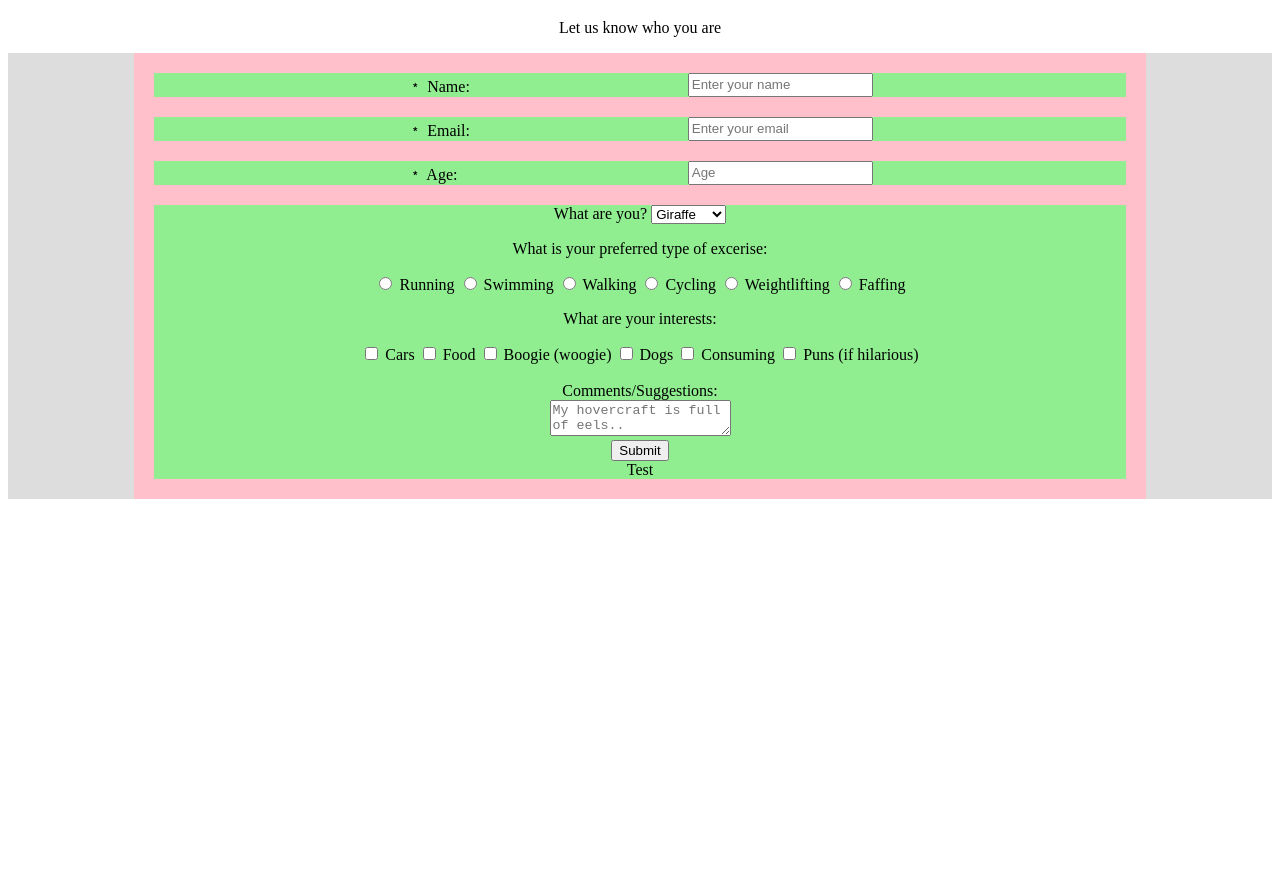
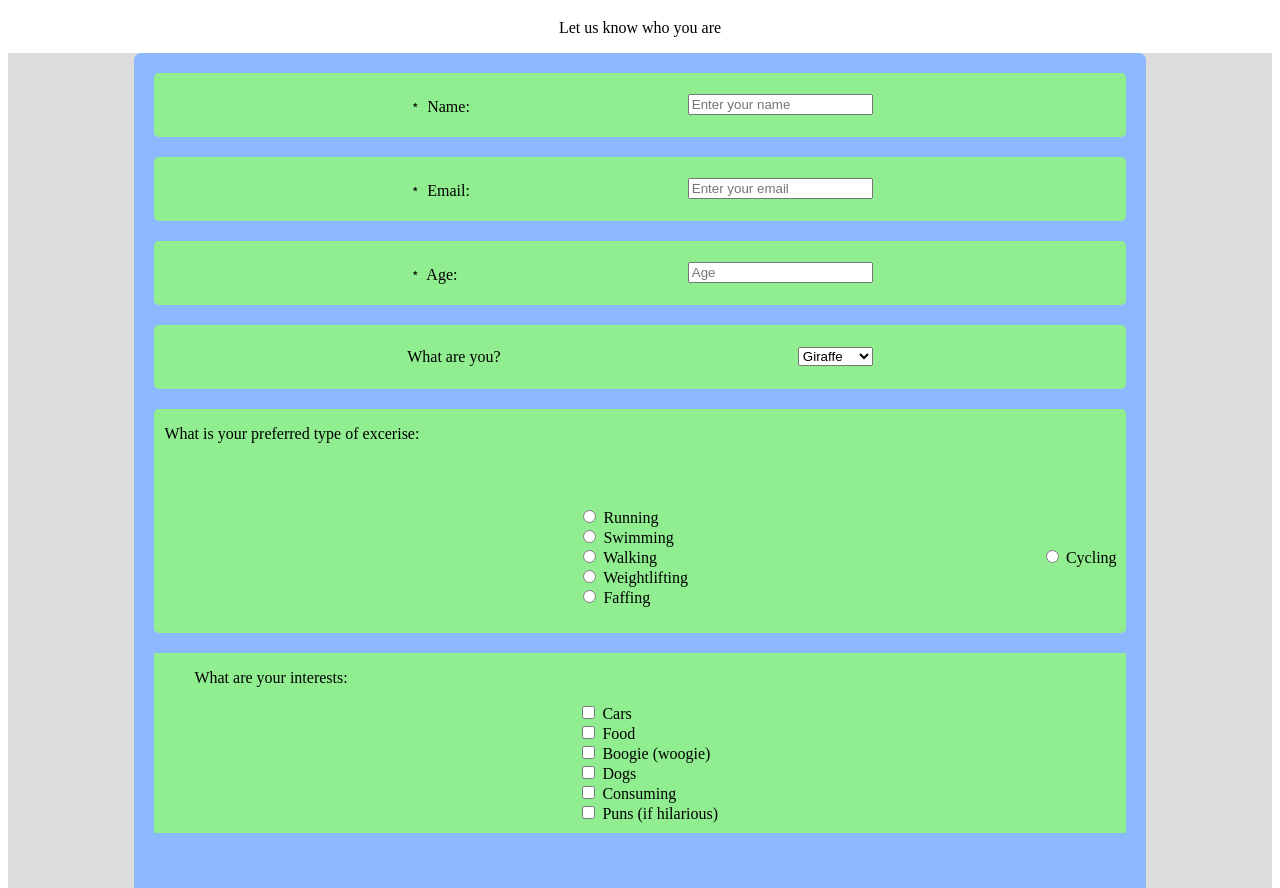
Before and after one commit to e-norstrom/survey-form, a plain HTML site: page index.html in a window 1280 px wide. Shown: the part 61-949 px from the top of the page. Before the commit the page ends 800 px from the top, so only its background shows below. Drawn offline with Linux system fonts and the light colour scheme.

Commit message:
adds css and alignment

```diff
--- a/index.html
+++ b/index.html
@@ -29,8 +29,9 @@
             <input id="number" type="number" placeholder="Age" max="130" required oninvalid="this.setCustomValidity('No. Sillypants')"
    oninput="setCustomValidity('')"><br>
           </div>
-          <div>
+          <div class="spacing">
             <label id="dropdown-label" for="dropdown">What are you? </label>
+            <div class="filler"></div>
             <select id="dropdown" class="dropdown" name="What?">
               <option value="Giraffe">Giraffe</option>
               <option value="Cat">Cat</option>
@@ -39,42 +40,48 @@
               <option value="Human">Human</option>
               <option value="Vulcan">Vulcan</option>
             </select><br>
-            <div>
+          </div>
+            <div id="excerise">
               <p>What is your preferred type of excerise: <p>
-                <input id="running" type="radio" name="excerise">
-                <label for="running">Running</label>
-                <input id="swimming" type="radio" name="excerise">
-                <label for="swimming">Swimming</label>
-                <input id="walking" type="radio" name="excerise">
-                <label for="walking">Walking</label>
-                <input id="cycling" type="radio" name="excerise">
-                <label for="cycling">Cycling</label>
-                <input id="weightlifting" type="radio" name="excerise">
-                <label for="weightlifting">Weightlifting</label>
-                <input id="faffing" type="radio" name="excerise">
-                <label for="faffing">Faffing</label>
+                <ul>
+                  <li><input id="running" type="radio" name="excerise">
+                  <label for="running">Running</label></li>
+                  <li><input id="swimming" type="radio" name="excerise">
+                  <label for="swimming">Swimming</label></li></li>
+                  <li><input id="walking" type="radio" name="excerise">
+                  <label for="walking">Walking</label></li>
+                  <li><input id="cycling" type="radio" name="excerise">
+                  <label for="cycling">Cycling</label></li>
+                  <li><input id="weightlifting" type="radio" name="excerise">
+                  <label for="weightlifting">Weightlifting</label></li>
+                  <li><input id="faffing" type="radio" name="excerise">
+                  <label for="faffing">Faffing</label></li>
+                </ul>
               </div>
             <div>
-              <p>What are your interests: </p>
-                <input id="cars" type="checkbox" value="cars">
-                <label for="cars" class="label">Cars</label>
-                <input id="food" type="checkbox" value="food">
-                <label for="food" class="label">Food</label>
-                <input id="boogie" type="checkbox" value="boogie">
-                <label for="boogie" class="label">Boogie (woogie)</label>
-                <input id="dogs" type="checkbox" value="dogs">
-                <label for="dogs" class="label">Dogs</label>
-                <input id="swimming" type="checkbox" value="consuming">
-                <label for="consuming" class="label">Consuming</label>
-                <input id="puns" type="checkbox" value="puns">
-                <label for="puns" class="label">Puns (if hilarious)</label>
+              <ul id=interests>
+                <p>What are your interests: </p>
+                <li><input id="cars" type="checkbox" value="cars">
+                <label for="cars" class="label">Cars</label></li>
+                <li><input id="food" type="checkbox" value="food">
+                <label for="food" class="label">Food</label></li></li>
+                <li><input id="boogie" type="checkbox" value="boogie">
+                <label for="boogie" class="label">Boogie (woogie)</label></li>
+                <li><input id="dogs" type="checkbox" value="dogs">
+                <label for="dogs" class="label">Dogs</label></li>
+                <li><input id="swimming" type="checkbox" value="consuming">
+                <label for="consuming" class="label">Consuming</label></li></li>
+                <li><input id="puns" type="checkbox" value="puns">
+                <label for="puns" class="label">Puns (if hilarious)</label></li>
+              </ul>
             </div><br>
-            <div>
+            <div class="textarea-container">
               <label for="comments">Comments/Suggestions: </label><br>
               <textarea id="comments"type="text" name="comments" placeholder="My hovercraft is full of eels.."></textarea>
             </div>
-          <input id="submit" type="submit"></button>
-          <div class="test">Test</div>
+            <div class="submitbutton">
+              <button id="submit" type="submit">submit</button>
+            </div>
         </form>
       </div>
     </body>
--- a/style.css
+++ b/style.css
@@ -2,31 +2,40 @@
 .container {
   display: flex;
   text-align: center;
-  background-color: #ddd;
+  background-color: white;
   justify-content: center;
   align-items: flex-end;
+  width: auto;
 }
 
 .survey-form {
-  background: pink;
+  background: #8cb8ff;
   flex-direction: row;
   align-self: flex-end;
   width: 80%;
+  border-radius: 7px;
+  padding-bottom: 5vh;
 }
 
+.flex-item {
+  border-radius: 10px;
+}
 .align {
   text-align: center;
 }
 
 .filler {
-  flex-grow: 1;
-  width: 7vw;
+  flex-grow: 10;
+  width: 6vw;
 }
 .spacing {
   display: flex;
   justify-content: space-around;
   padding-left: 25%;
   padding-right: 25%;
+  border-radius: 5px;
+  height: 8vh;
+  align-items: center;
 }
 
 .label-space {
@@ -46,3 +55,52 @@
   background-color: lightgreen;
   margin: 20px;
 }
+
+#excerise,
+#interests {
+  display: flex;
+  flex-direction: column;
+  justify-content: flex-start;
+  align-items: flex-start;
+  flex: 1;
+  border-radius: 5px;
+  padding-bottom: 10px;
+}
+
+li {
+  list-style-type: none;
+  margin-left: 30vw;
+  text: white;
+  float: left;
+}
+
+.survey-form > div > p {
+  text-align: center;
+  margin-left: 10px;
+}
+
+.textarea-container {
+  height: 20vh;
+  padding: 10px;
+}
+textarea {
+  margin-top: 2vh;
+  text-align: left;
+  width: 50%;
+  height: 60%;
+  border-radius: 5px;
+}
+
+.submitbutton {
+  display: flex;
+  flex-direction: column;
+  align-items: center;
+  padding: 40px;
+}
+
+button {
+  height: 6vh;
+  width: 10vw;
+  border-radius: 5px;
+  outline-style: none;
+}
```
